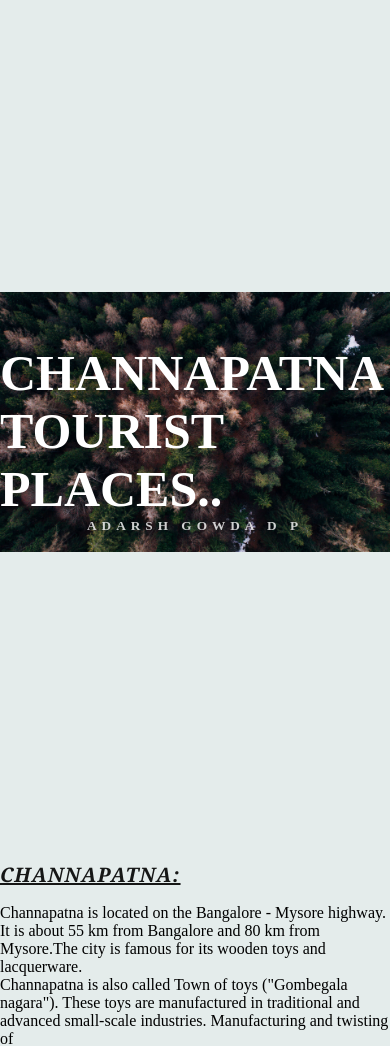
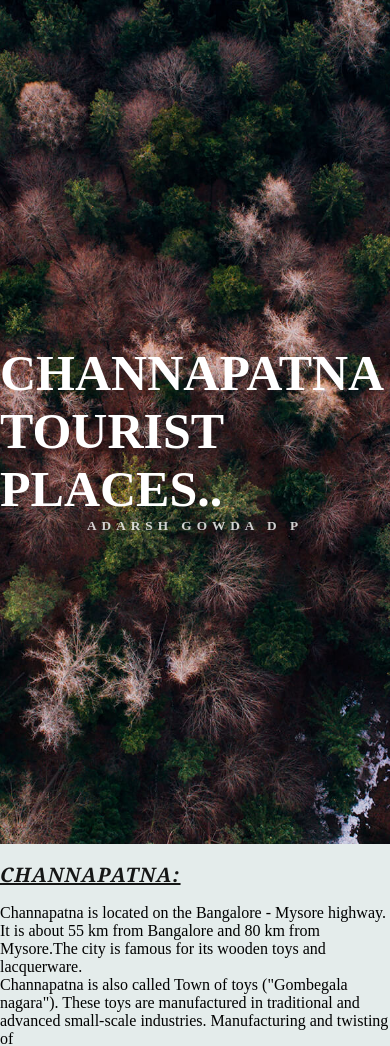
Before and after one commit to preethamdp/appu-website, a PHP site: page /index.html in a window 390 px wide. Shown: the top 1046 px of the page. Run offline with PHP 8.4, Linux system fonts and the light colour scheme.

Commit message:
added mobile view

```diff
--- a/style.css
+++ b/style.css
@@ -89,3 +89,11 @@
 
 
 }
+@media only screen and (max-width: 600px) {
+ .main{
+    -webkit-background-size: cover;
+  -moz-background-size: cover;
+  -o-background-size: cover;
+  background-size: cover;
+     height::100vh;
+  }
```
